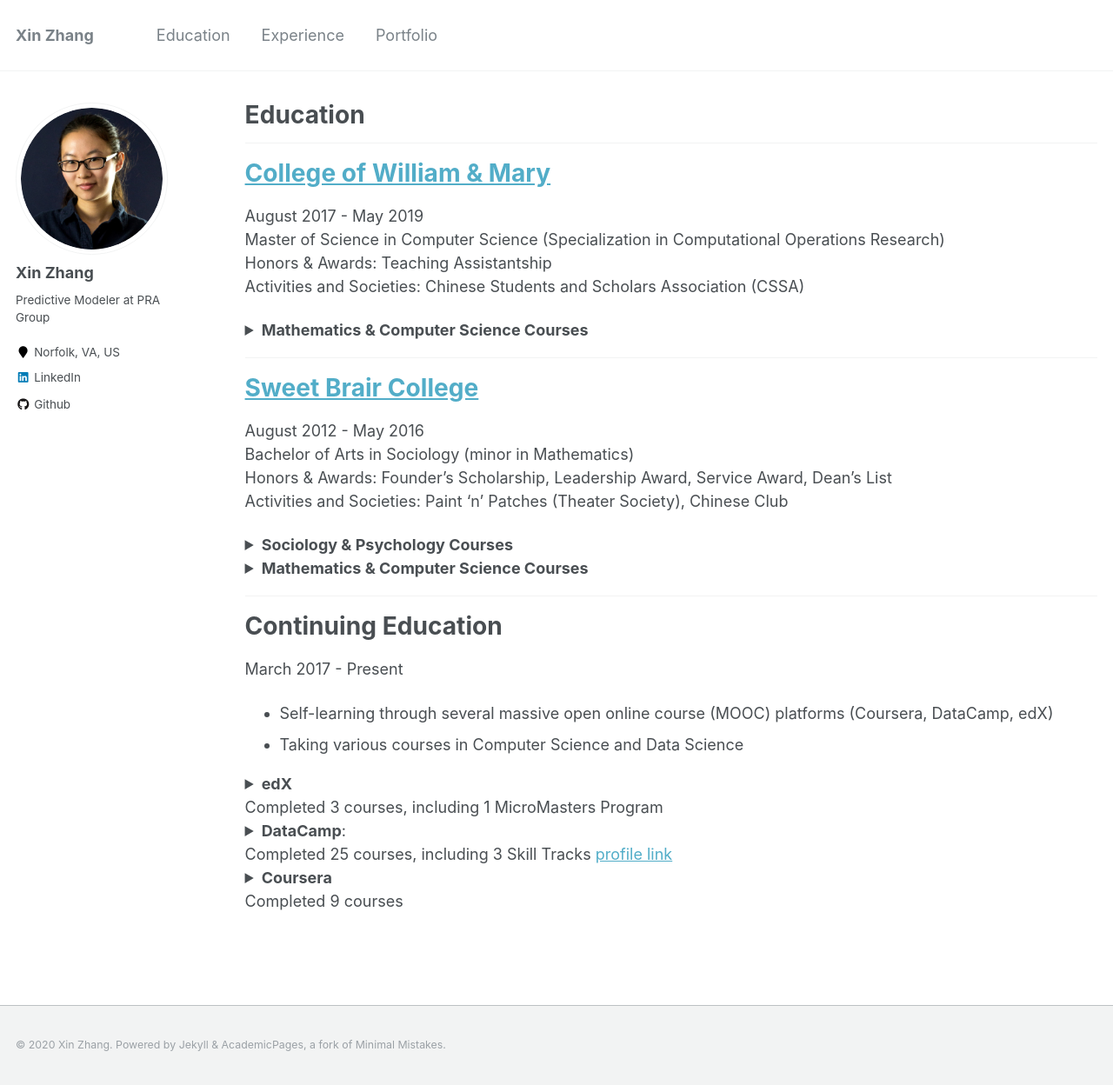
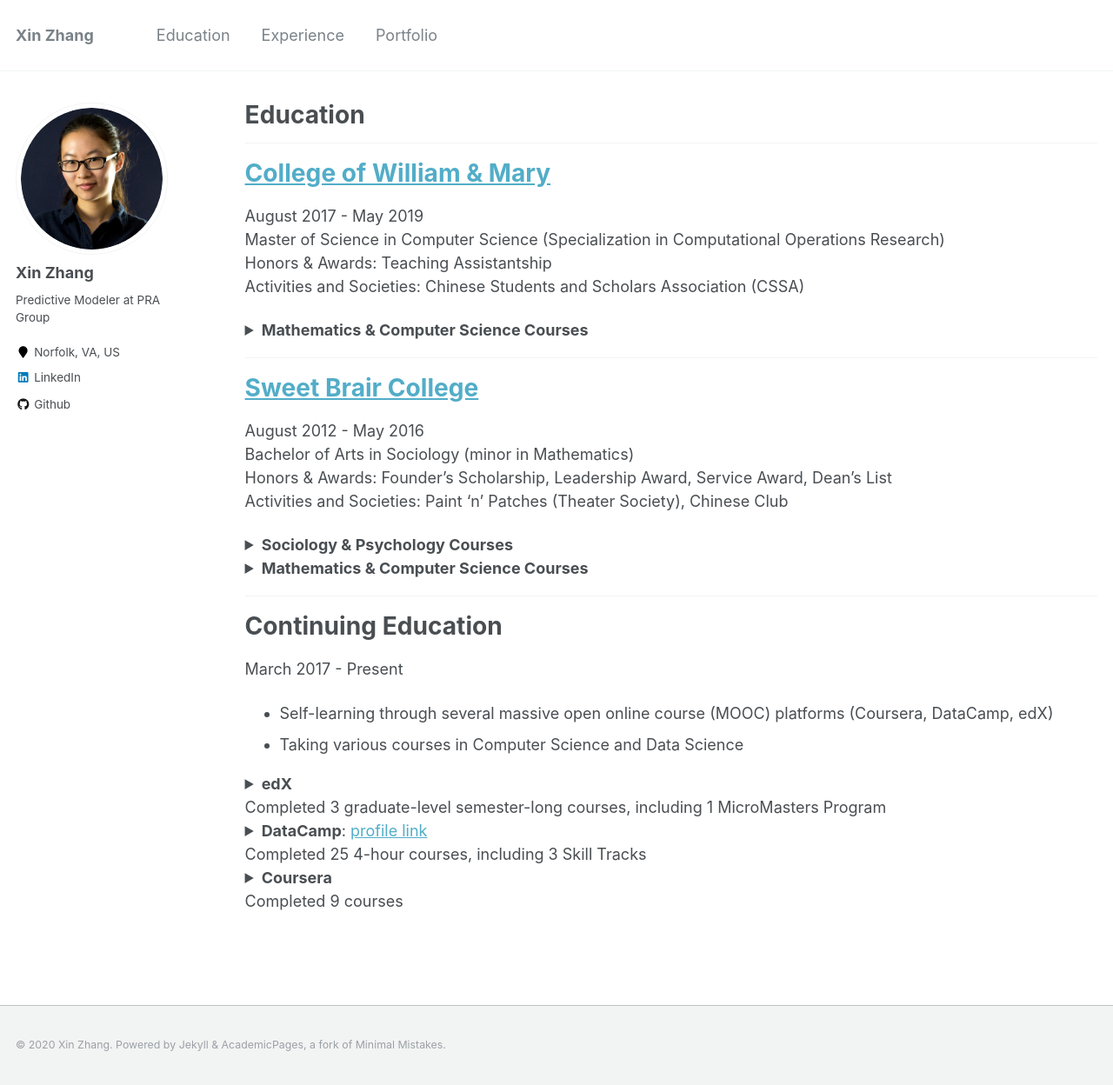
Before and after one commit to SnowingSita/SnowingSita.github.io, a Jekyll site: the page built from _pages/education.md, in a window 1280 px wide and 1248 px high. Shown: the whole window at 87% size. Built offline with Jekyll 4.4.1, drawn with Linux system fonts in a browser that asks for light colours; some of the changed lines change nothing that is shown.

Commit message:
Update education.md

```diff
--- a/_pages/education.md
+++ b/_pages/education.md
@@ -83,25 +83,20 @@ March 2017 - Present
 <details>
 <summary markdown="span">
 **edX**
-Completed 3 courses, including 1 MicroMasters Program
+Completed 3 graduate-level semester-long courses, including 1 MicroMasters Program
 </summary>
 - Analytics: Essential Tools and Methods MicroMasters Program [program record](https://credentials.edx.org/records/programs/shared/2893a4d1b61b474ea2ca505eda3c4b51/){:target="_blank"}/[certificate](https://credentials.edx.org/credentials/3a168224c9ca4db4b6ee3d35287f211f/){:target="_blank"}
 	- Introduction to Analytics Modeling (May 2020) [certificate](https://courses.edx.org/certificates/661237124e804e77b925ae37c9107545){:target="_blank"}
 	- Computing for Data Analysis (May 2020) [certificate](https://courses.edx.org/certificates/4a77a230326c4c61949ed7b473a303e4){:target="_blank"}
 	- Data Analytics for Business (August 2020) [certificate](https://courses.edx.org/certificates/3937c31c155e4462b1bfb45b5cc4e3da){:target="_blank"}
-- Introduction to Python Programming Professional Certificate (in progress)
-	- Computing in Python I: Fundamentals and Procedural Programming
-	- Computing in Python II: Control Structures
-	- Computing in Python III: Data Structures
-	- Computing in Python IV: Objects & Algorithms
 </details>
 {::options parse_block_html="false" /}
 
 {::options parse_block_html="true" /}
 <details>
 <summary markdown="span">
-**DataCamp**:
-Completed 25 courses, including 3 Skill Tracks [profile link](https://www.datacamp.com/profile/xzhang33){:target="_blank"}
+**DataCamp**: [profile link](https://www.datacamp.com/profile/xzhang33){:target="_blank"}
+Completed 25 4-hour courses, including 3 Skill Tracks
 </summary>
 Completed Tracks:
 - Python Programming Track (4 courses) [certificate](https://www.datacamp.com/statement-of-accomplishment/track/1f32a7867312b52052cc9fb2f41cce17943666cf){:target="_blank"}
@@ -122,9 +117,6 @@ Completed Courses:
 - Unsupervised Learning in R (April 2019) [certificate](https://www.datacamp.com/statement-of-accomplishment/course/0dfe230739e5d0819d0a977af24e3ae7633a22e5){:target="_blank"}
 - Supervised Learning in R: Regression (February 2019) [certificate](https://www.datacamp.com/statement-of-accomplishment/course/00d01cc39bd7ecc082630fce3e01dc8a03041183){:target="_blank"}
 </details>
-
-
-
 {::options parse_block_html="false" /}
 
 {::options parse_block_html="true" /}
```
